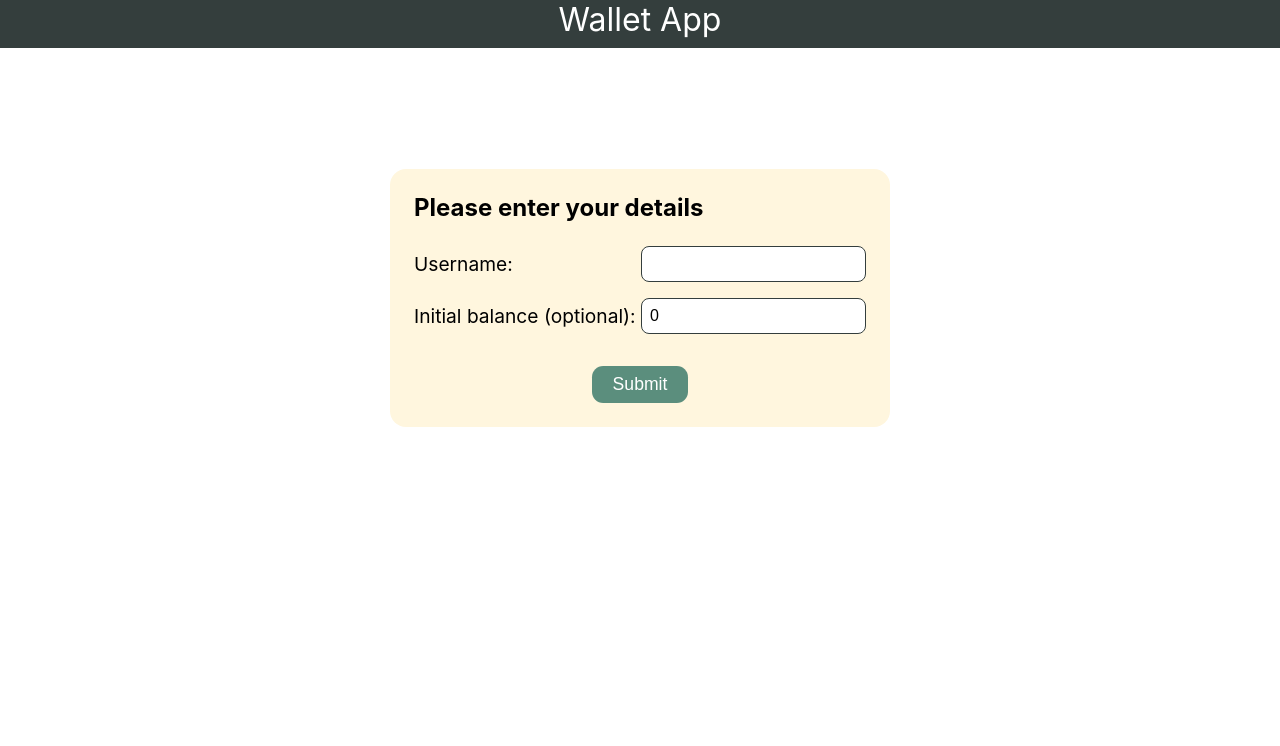
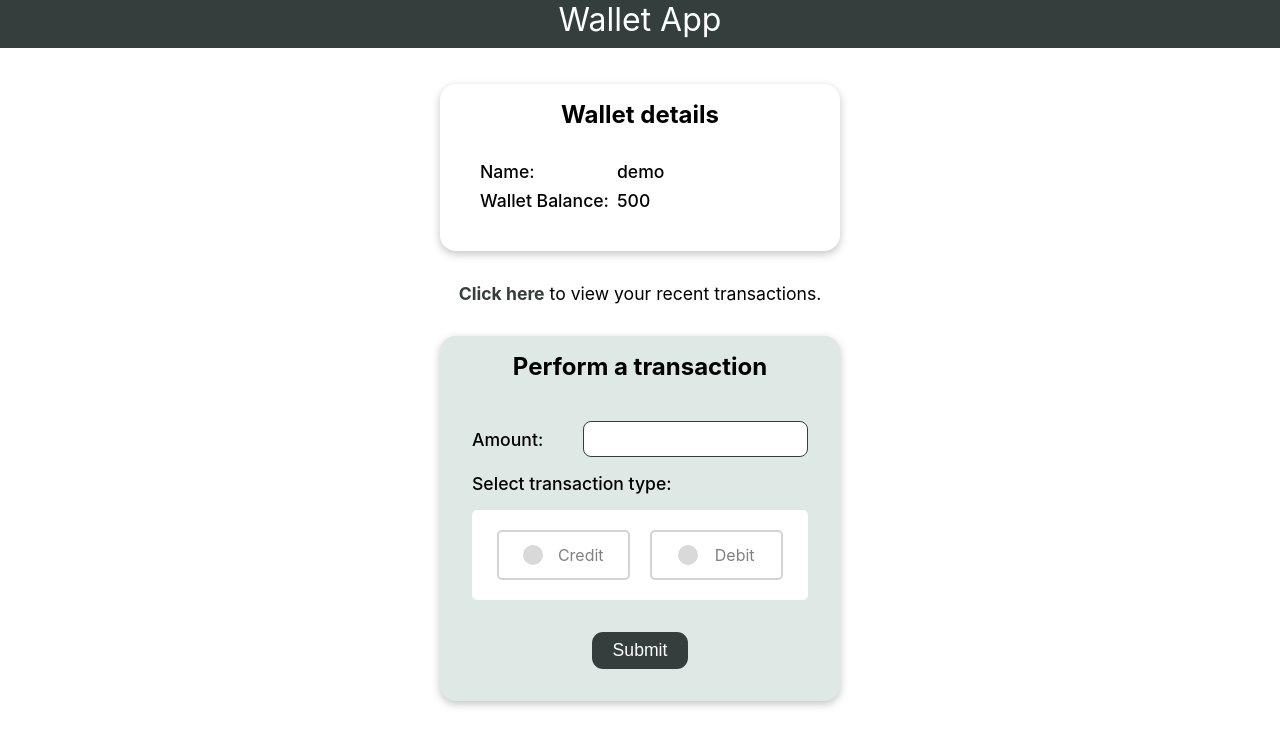
Before and after one commit to chaytan5/wallet-app-frontend, a React (Create React App) app: page / in a window 1280 px wide. Shown: the top 746 px of the page. Built offline with nearby package versions, Linux system fonts and the light colour scheme.

Commit message:
implemented protected routes

```diff
--- a/src/App.js
+++ b/src/App.js
@@ -1,30 +1,26 @@
 import "./App.css";
-import InputForm from "./components/InputForm";
+import LoginForm from "./components/LoginForm";
 import Header from "./components/Header";
 import Dashboard from "./components/Dashboard";
-import { createBrowserRouter, RouterProvider } from "react-router-dom";
+import { BrowserRouter as Router, Route, Routes } from "react-router-dom";
 import TransactionDetails from "./components/TransactionDetails";
-
-const appRouter = createBrowserRouter([
-	{
-		path: "/",
-		element: <InputForm />,
-	},
-	{
-		path: "dashboard",
-		element: <Dashboard />,
-	},
-	{
-		path: "transactions",
-		element: <TransactionDetails />,
-	},
-]);
+import PrivateRoutes from "./utils/PrivateRoutes";
 
 function App() {
 	return (
-		<div className="App">
+		<div>
 			<Header />
-			<RouterProvider router={appRouter} />
+			<Router>
+				<Routes>
+					{/* Protected routes */}
+					<Route element={<PrivateRoutes />}>
+						<Route path="/" element={<Dashboard />} />
+						<Route path="/transactions" element={<TransactionDetails />} />
+					</Route>
+					{/* Public routes */}
+					<Route path="/login" element={<LoginForm />} />
+				</Routes>
+			</Router>
 		</div>
 	);
 }
--- a/src/components/InputForm.js
+++ b/src/components/LoginForm.js
@@ -1,6 +1,6 @@
 import React, { useState } from "react";
 
-const InputForm = () => {
+const LoginForm = () => {
 	const [username, setUsername] = useState("");
 	const [initalBalance, setInitialBalance] = useState(0);
 
@@ -47,4 +47,4 @@ const InputForm = () => {
 	);
 };
 
-export default InputForm;
+export default LoginForm;
--- /dev/null
+++ b/src/utils/PrivateRoutes.js
@@ -0,0 +1,8 @@
+import { Outlet, Navigate } from "react-router-dom";
+
+function PrivateRoutes() {
+	// const walletId = localStorage.getItem("walletId");
+	return true ? <Outlet /> : <Navigate to="/login" />;
+}
+
+export default PrivateRoutes;
```
